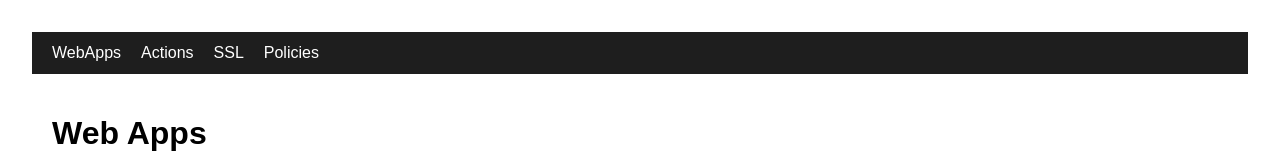
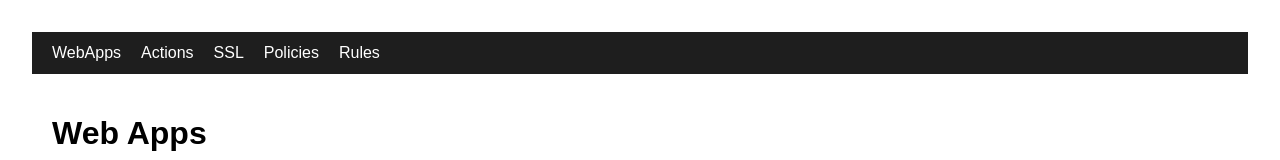
Before and after one commit to rodinVasiliy/waf-ui, a React (Vite) app: page /webapps in a window 1280 px wide. Shown: the top 160 px of the page. Built offline with nearby package versions, Linux system fonts and the light colour scheme; no server answers.

Commit message:
Add navigation for rules

```diff
--- a/src/App.tsx
+++ b/src/App.tsx
@@ -24,7 +24,6 @@ function App() {
         <Route path="/actions" element={<ActionsPage />} />
         <Route path="/rules" element={< RulesListPage/>} />
 
-
         <Route path="/webapps/new" element={<WebAppCreatePage />} />
         <Route path="/ssls/new" element={<SSLCreatePage />} />
 
--- a/src/components/Navbar.tsx
+++ b/src/components/Navbar.tsx
@@ -7,6 +7,7 @@ export function Navbar() {
       <NavLink to="/actions" style={styles.link}>Actions</NavLink>
       <NavLink to="/ssls" style={styles.link}>SSL</NavLink>
       <NavLink to="/policies" style={styles.link}>Policies</NavLink>
+      <NavLink to="/rules" style={styles.link}>Rules</NavLink>
     </nav>
   )
 }
```
